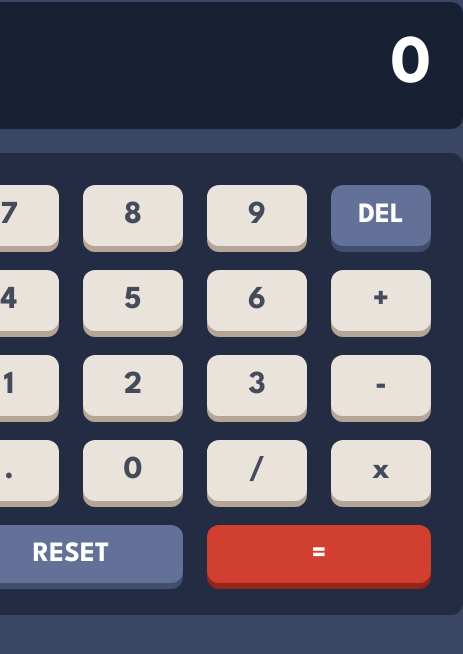
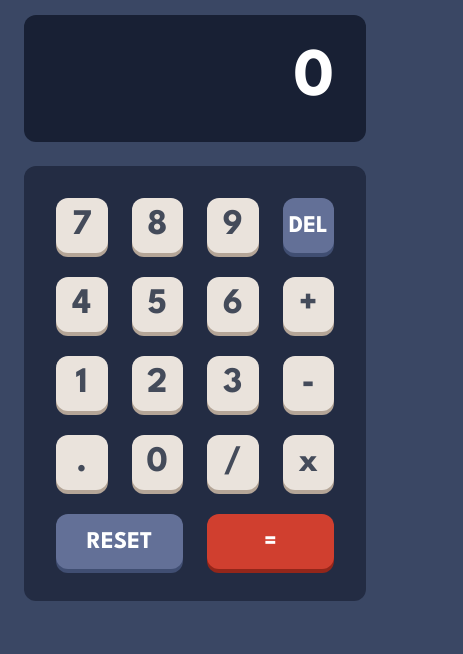
Before and after one commit to robertjuszczynski/Calculator-app, a plain HTML site: page index.html in a window 390 px wide. Shown: the part 146-800 px from the top of the page, 463 px wide, since content can reach past the window. Drawn offline with Linux system fonts and the light colour scheme.

Commit message:
Styles
Made the code more readable and responsive

```diff
--- a/style.scss
+++ b/style.scss
@@ -1,21 +1,19 @@
-@use "sass:map";
 @import url('https://fonts.googleapis.com/css2?family=League+Spartan:wght@700&display=swap');
-$Theme-one: (
+//First-Theme
     //Backgrounds
-    "very-dark-desaturated-blue (mainbackground)": hsl(222, 26%, 31%),
-    "very-dark-desaturated (toggle background, keypad background)": hsl(223, 31%, 20%),
-    "very dark desaturated blue (screen background)": hsl(224, 36%, 15%),
+    $very-dark-desaturated-blue: hsl(222, 26%, 31%);
+    $very-dark-desaturated: hsl(223, 31%, 20%);
+    $very-dark-desaturated-blue-screen: hsl(224, 36%, 15%);
     //Keys
-    "Desaturated dark blue (key background)": hsl(225, 21%, 49%),
-    "Desaturated dark blue (key shadow)": hsl(224, 28%, 35%),
-    "Red (key background, toggle)": hsl(6, 63%, 50%),
-    "Dark red (key shadow)": hsl(6, 70%, 34%),
-    "Light grayish orange (key background)": hsl(30, 25%, 89%),
-    "Grayish orange (key shadow)": hsl(28, 16%, 65%),
+    $desaturated-dark-blue-key: hsl(225, 21%, 49%);
+    $desaturated-dark-blue-shadow: hsl(224, 28%, 35%);
+    $red-key-toggle: hsl(6, 63%, 50%);
+    $dark-red-shadow: hsl(6, 70%, 34%);
+    $light-grayish-orange-key: hsl(30, 25%, 89%);
+    $grayish-orange-shadow: hsl(28, 16%, 65%);
     //Text
-    "Very dark grayish blue": hsl(221, 14%, 31%),
-    "White": hsl(0, 0%, 100%)
-);
+    $very-dark-grayish-blue: hsl(221, 14%, 31%);
+    $white: hsl(0, 0%, 100%);
 
     *,
     * > * {
@@ -30,10 +28,10 @@ body {
         justify-content: center;
         align-items: center;
         padding: 1.5rem;
-    background-color: map-get($map: $Theme-one, $key: "very-dark-desaturated-blue (mainbackground)");
+        background-color: $very-dark-desaturated-blue;
     }
     .calc-wrapper {
-    color: map-get($map: $Theme-one, $key: "White");
+        color: $white;
         .top-section {
             display: flex;
             justify-content: space-between;
@@ -56,50 +54,49 @@ body {
             border-radius: 12px;
             margin: 2rem 0 1.5rem 0;
             font-size: 68px;
-        color: map-get($map: $Theme-one, $key: "White");
+            color: $white;
             padding: 2rem;
-        background-color: map-get($map: $Theme-one, $key: "very dark desaturated blue (screen background)");
+            background-color: $very-dark-desaturated-blue-screen;
         }
         .buttons {
             border-radius: 12px;
             display: grid;
-        grid-template-columns: repeat(4, 1fr);
+            grid-template-columns: repeat(4, minmax(25px,100px));
+            grid-template-rows: repeat(5, minmax(25px,55px));
+            gap: 1.5rem;
             padding: 2rem;
-        background-color: map-get($map: $Theme-one, $key: "very-dark-desaturated (toggle background, keypad background)");
-        gap: 1.5rem;
+            background-color: $very-dark-desaturated;
             >button {
-            width: clamp(25px,100px,125px);
-            padding: 1rem 0;
                 border-radius: 12px;
                 border: none;
                 cursor: pointer;
-            font-size: 32px;
+                font-size: 36px;
             }
             >button[data-number], button[data-operator] {
-            color: map-get($map: $Theme-one, $key: "Very dark grayish blue");
-            background-color: map-get($map: $Theme-one, $key: "Light grayish orange (key background)");
-            -webkit-box-shadow: 0px 6px 0px 0px map-get($map: $Theme-one, $key: "Grayish orange (key shadow)");
-            -moz-box-shadow: 0px 6px 0px 0px map-get($map: $Theme-one, $key: "Grayish orange (key shadow)");
-            box-shadow: 0px 6px 0px 0px map-get($map: $Theme-one, $key: "Grayish orange (key shadow)");
+                color: $very-dark-grayish-blue;
+                background-color: $light-grayish-orange-key;
+                -webkit-box-shadow: 0px 4px 0px 0px $grayish-orange-shadow;
+                -moz-box-shadow: 0px 4px 0px 0px $grayish-orange-shadow;
+                box-shadow: 0px 4px 0px 0px $grayish-orange-shadow;
                 &:hover {
-                background-color: map-get($map: $Theme-one, $key: "White");
+                    background-color: $white;
                 }
             }
             >button:not([data-number],[data-operator]) {
-            font-size: 28px;
-            color: map-get($map: $Theme-one, $key: "White");
+                font-size: 24px;
+                color: $white;
             }
             >button[data-delete], button[data-reset] {
-            background-color: map-get($map: $Theme-one, $key: "Desaturated dark blue (key background)");
-            -webkit-box-shadow: 0px 6px 0px 0px map-get($map: $Theme-one, $key: "Desaturated dark blue (key shadow)");
-            -moz-box-shadow: 0px 6px 0px 0px map-get($map: $Theme-one, $key: "Desaturated dark blue (key shadow)");
-            box-shadow: 0px 6px 0px 0px map-get($map: $Theme-one, $key: "Desaturated dark blue (key shadow)");
+                background-color: $desaturated-dark-blue-key;
+                -webkit-box-shadow: 0px 4px 0px 0px $desaturated-dark-blue-shadow;
+                -moz-box-shadow: 0px 4px 0px 0px $desaturated-dark-blue-shadow;
+                box-shadow: 0px 4px 0px 0px $desaturated-dark-blue-shadow;
             }
             >button[data-equals] {
-            background-color: map-get($map: $Theme-one, $key: "Red (key background, toggle)");
-            -webkit-box-shadow: 0px 6px 0px 0px map-get($map: $Theme-one, $key: "Dark red (key shadow)");
-            -moz-box-shadow: 0px 6px 0px 0px map-get($map: $Theme-one, $key: "Dark red (key shadow)");
-            box-shadow: 0px 6px 0px 0px map-get($map: $Theme-one, $key: "Dark red (key shadow)");
+                background-color: $red-key-toggle;
+                -webkit-box-shadow: 0px 4px 0px 0px $dark-red-shadow;
+                -moz-box-shadow: 0px 4px 0px 0px $dark-red-shadow;
+                box-shadow: 0px 4px 0px 0px $dark-red-shadow;
             }
             .span-two {
                 grid-column: span 2;
```
Also changed, not shown: css/style.css, 1 other file. Lines whose indentation alone changed are shown as unchanged.
